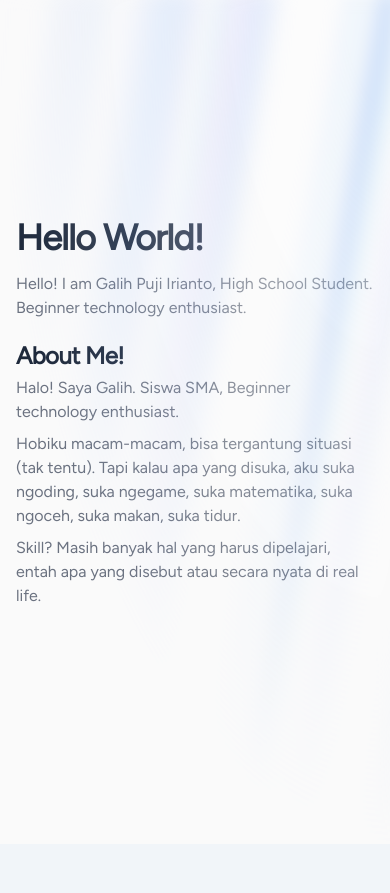
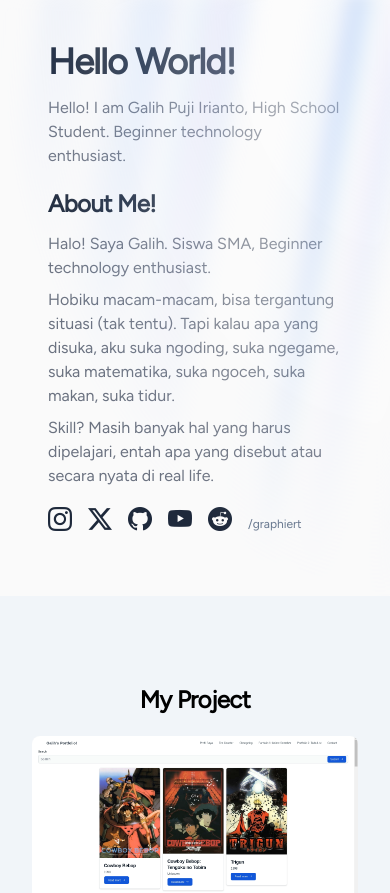
Before and after one commit to graphiert/graphiert, a React (Vite) app: page / in a window 390 px wide. Shown: the top 893 px of the page. Built offline with nearby package versions, Linux system fonts and the light colour scheme.

Commit message:
Add social media icons & code refactor

```diff
--- a/index.html
+++ b/index.html
@@ -6,7 +6,7 @@
     <meta name="viewport" content="width=device-width, initial-scale=1.0" />
     <title>Galih's Personal Web</title>
   </head>
-  <body>
+  <body class="font-figtree bg-slate-100">
     <div id="root"></div>
     <script type="module" src="/src/main.jsx"></script>
   </body>
--- a/src/App.jsx
+++ b/src/App.jsx
@@ -28,7 +28,7 @@ export default function App() {
       link: "#",
       icon: (
         <>
-          <i className="bi bi-house"></i> <span className="text-xs">Home</span>
+          <i className="bi bi-house"></i>{" "}<span className="text-xs">Home</span>
         </>
       ),
     },
@@ -56,9 +56,9 @@ export default function App() {
 
   return (
     <>
-      <div className="relative">
+      <nav className="relative">
         <FloatingNav navItems={navItems} />
-      </div>
+      </nav>
       <AuroraBackground className="text-slate-800 dark:text-slate-200">
         <section id="#" className="container">
           <div className="grid max-w-screen-xl px-4 py-8 mx-auto lg:gap-12 xl:gap-0 lg:py-16 lg:grid-cols-12">
@@ -71,7 +71,7 @@ export default function App() {
                 technology enthusiast.
               </p>
               <div className="my-4">
-                <h3 className="text-2xl my-2 font-bold tracking-tight leading-none md:text-3xl dark:text-white">
+                <h3 className="text-2xl my-2 mb-4 font-bold tracking-tight leading-none md:text-3xl dark:text-white">
                   About Me!
                 </h3>
                 <p className="my-2 text-gray-500 dark:text-gray-400">
@@ -86,6 +86,14 @@ export default function App() {
                   Skill? Masih banyak hal yang harus dipelajari, entah apa yang
                   disebut atau secara nyata di real life.
                 </p>
+                <div className="my-4 flex gap-4">
+                  <a href="https://instagram.com/graphiert" target="_blank"><i class="bi bi-instagram text-2xl md:text-3xl"></i></a>
+                  <a href="https://x.com/graphiert"><i class="bi bi-twitter-x text-2xl md:text-3xl"></i></a>
+                  <a href="https://github.com/graphiert" target="_blank"><i class="bi bi-github text-2xl md:text-3xl"></i></a>
+                  <a href="https://youtube.com/@graphiert" target="_blank"><i class="bi bi-youtube text-2xl md:text-3xl"></i></a>
+                  <a href="https://reddit.com/u/graphiert" target="_blank"><i class="bi bi-reddit text-2xl md:text-3xl"></i></a>
+                  <span className="mt-auto mb-1 text-slate-500 text-xs">/graphiert</span>
+                </div>
               </div>
             </div>
             <div className="hidden lg:col-span-5 lg:flex w-64 h-64 my-auto mx-auto">
--- a/src/components/ui/aurora-background.jsx
+++ b/src/components/ui/aurora-background.jsx
@@ -12,7 +12,7 @@ export const AuroraBackground = ({
     <main>
       <div
         className={cn(
-          "relative flex flex-col  h-[100vh] items-center justify-center bg-zinc-50 dark:bg-zinc-900  text-slate-950 transition-bg",
+          "px-8 md:px-12 lg:px-16 py-3 md:py-6 lg:py-9 relative flex flex-col items-center justify-center bg-zinc-50 dark:bg-zinc-900  text-slate-950 transition-bg",
           className,
         )}
         {...props}
--- a/src/components/ui/focus-cards.jsx
+++ b/src/components/ui/focus-cards.jsx
@@ -11,7 +11,7 @@ export const Card = React.memo(({
     onMouseEnter={() => setHovered(index)}
     onMouseLeave={() => setHovered(null)}
     className={cn(
-      "rounded-lg relative bg-gray-100 dark:bg-neutral-900 overflow-hidden min-h-56 lg:min-h-[10.5rem] w-full transition-all duration-300 ease-out my-2 lg:mx-2",
+      "rounded-lg relative bg-gray-100 dark:bg-neutral-900 overflow-hidden min-h-[13.5rem] lg:min-h-[10.5rem] w-full transition-all duration-300 ease-out my-2 lg:mx-2",
       hovered !== null && hovered !== index && "blur-sm scale-[0.98]"
     )}>
     <img
--- a/src/main.jsx
+++ b/src/main.jsx
@@ -7,8 +7,6 @@ import "bootstrap-icons/font/bootstrap-icons.min.css";
 
 createRoot(document.getElementById("root")).render(
   <StrictMode>
-    <div className="font-figtree bg-slate-100">
-      <App />
-    </div>
+    <App />
   </StrictMode>,
 );
```
